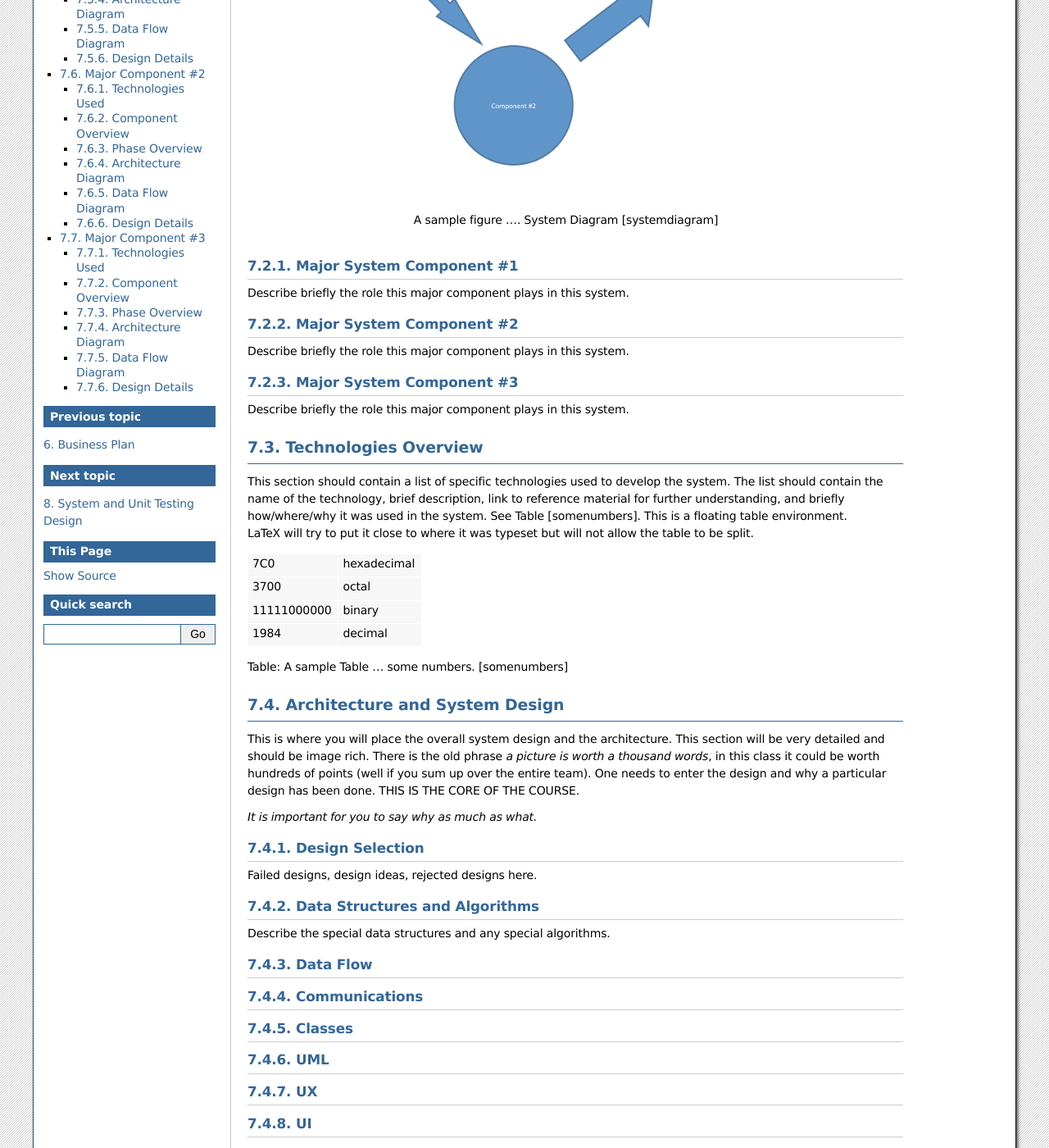
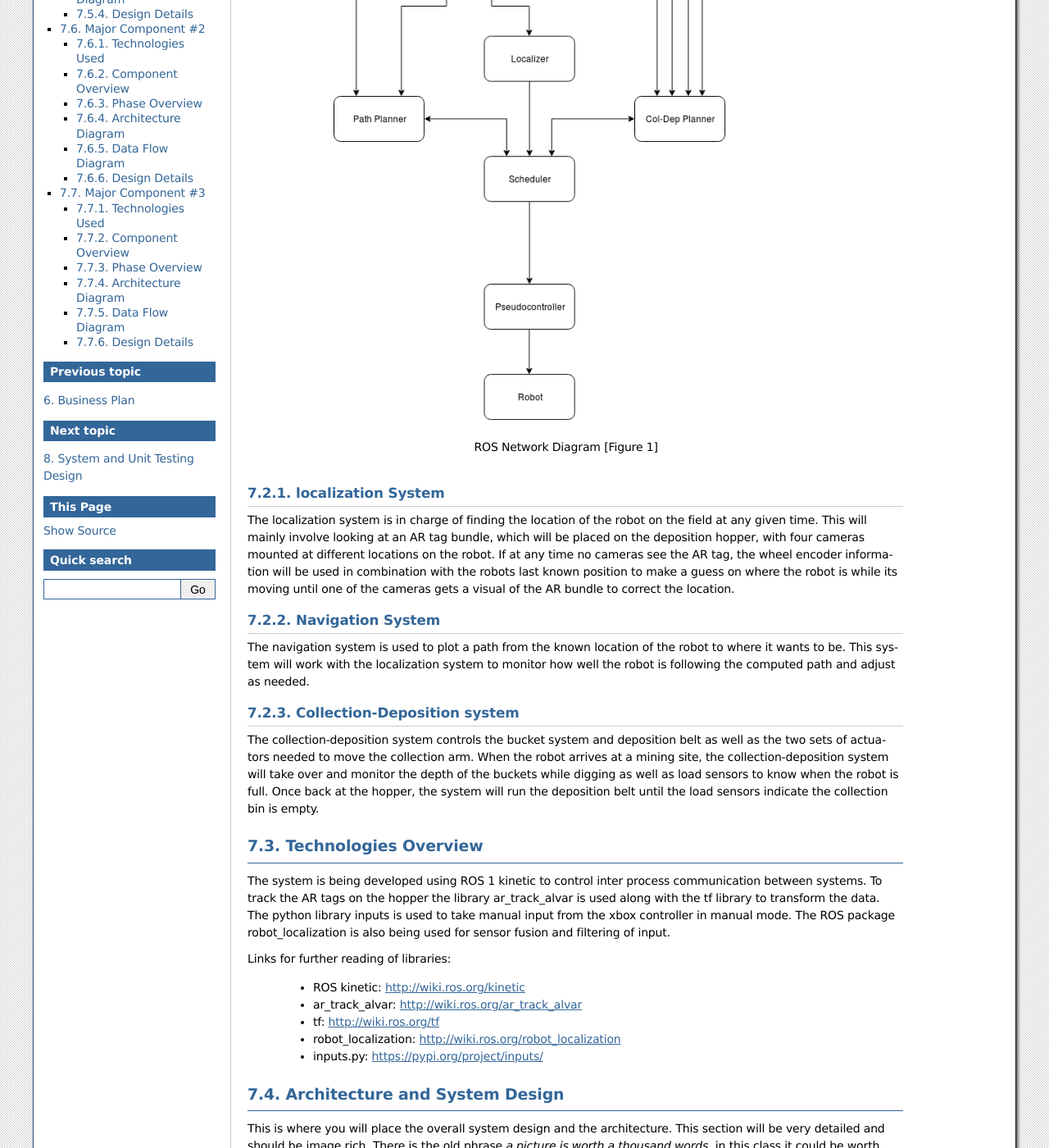
Before and after one commit to kaliRegenold/SeniorDesign, a Sphinx documentation site: the page built from DesignDoc/source/design.rst, in a window 1280 px wide and 1400 px high, scrolled down 622 px. Shown: the whole window at 82% size. Built offline with Sphinx 7.4.7, drawn with Linux system fonts in a browser that asks for light colours; pages that are not in the unit, such as notebooks, are missing from menus; some of the changed text lies outside the part shown.

Commit message:
WIP design and prototypes

```diff
--- a/DesignDoc/source/conf.py
+++ b/DesignDoc/source/conf.py
@@ -125,7 +125,7 @@ html_static_path = ['_static']
 #     ]
 # }
 
-html_title = 'Senior Design Project Name'
+html_title = 'Moonrockers'
 #html_logo = './logo.png'
 
 # -- Options for HTMLHelp output ------------------------------------------
--- a/DesignDoc/source/design.rst
+++ b/DesignDoc/source/design.rst
@@ -12,67 +12,72 @@ Design and Implementation
 Systems Goals
 -------------
 
-Briefly describe the overall goals this system plans to achieve. These
-goals are typically provided by the stakeholders. This is not intended
-to be a detailed requirements listing. Keep in mind that this section is
-still part of the Overview.
+The purpose of this system is to operate the robot autonomously for the
+full length of the competition.
 
 System Overview and Description
 -------------------------------
 
-Provide a more detailed description of the major system components
-without getting too detailed. This section should contain a high-level
-block and/or flow diagram of the system highlighting the major
-components. See Figure [systemdiagram]. This is a floating figure
-environment. LaTeX will try to put it close to where it was typeset but
-will not allow the figure to be split if moving it can not happen.
-Figures, tables, algorithms and many other floating environments are
-automatically numbered and placed in the appropriate type of table of
-contents. You can move these and the numbers will update correctly.
+The system consists of three major components: localization, navigation, and
+collection-deposition. The localization system is labeled as Localizer in
+figure 1. The navigation system is labeled as path planner, and the
+collection-deposition system is labeled as Col-Dep Planner. The localization
+system is responsible for keeping track of where the robot is on the field.
+The navigation system controls the path the robot will take to a different
+location. The collection-deposition system will control the collection components
+of the robot.
 
 .. figure:: ./diagram.png
-   :alt: A sample figure .... System Diagram [systemdiagram]
+   :alt: ROS Network Diagram [Figure 1]
    :width: 75.0%
 
-   A sample figure .... System Diagram [systemdiagram]
+   ROS Network Diagram [Figure 1]
 
-Major System Component #1
-~~~~~~~~~~~~~~~~~~~~~~~~~
+localization System
+~~~~~~~~~~~~~~~~~~~
 
-Describe briefly the role this major component plays in this system.
+The localization system is in charge of finding the location of the robot on the
+field at any given time. This will mainly involve looking at an AR tag bundle, which
+will be placed on the deposition hopper, with four cameras mounted at different
+locations on the robot. If at any time no cameras see the AR tag, the wheel encoder
+information will be used in combination with the robots last known position to make
+a guess on where the robot is while its moving until one of the cameras gets a visual
+of the AR bundle to correct the location.
 
-Major System Component #2
-~~~~~~~~~~~~~~~~~~~~~~~~~
+Navigation System
+~~~~~~~~~~~~~~~~~
 
-Describe briefly the role this major component plays in this system.
+The navigation system is used to plot a path from the known location of the robot
+to where it wants to be. This system will work with the localization system to monitor
+how well the robot is following the computed path and adjust as needed.
 
-Major System Component #3
-~~~~~~~~~~~~~~~~~~~~~~~~~
+Collection-Deposition system
+~~~~~~~~~~~~~~~~~~~~~~~~~~~~
 
-Describe briefly the role this major component plays in this system.
+The collection-deposition system controls the bucket system and deposition belt as
+well as the two sets of actuators needed to move the collection arm. When the robot
+arrives at a mining site, the collection-deposition system will take over and monitor
+the depth of the buckets while digging as well as load sensors to know when the robot
+is full. Once back at the hopper, the system will run the deposition belt until the
+load sensors indicate the collection bin is empty.
 
 Technologies Overview
 ---------------------
 
-This section should contain a list of specific technologies used to
-develop the system. The list should contain the name of the technology,
-brief description, link to reference material for further understanding,
-and briefly how/where/why it was used in the system. See
-Table [somenumbers]. This is a floating table environment. LaTeX will
-try to put it close to where it was typeset but will not allow the table
-to be split.
+The system is being developed using ROS 1 kinetic to control inter process
+communication between systems. To track the AR tags on the hopper the library
+ar_track_alvar is used along with the tf library to transform the data. The
+python library inputs is used to take manual input from the xbox controller in
+manual mode. The ROS package robot_localization is also being used for sensor
+fusion and filtering of input.
 
-+---------------+---------------+
-| 7C0           | hexadecimal   |
-+---------------+---------------+
-| 3700          | octal         |
-+---------------+---------------+
-| 11111000000   | binary        |
-+---------------+---------------+
-| 1984          | decimal       |
-+---------------+---------------+
+Links for further reading of libraries:
 
-Table: A sample Table ... some numbers. [somenumbers]
+    - ROS kinetic: http://wiki.ros.org/kinetic
+    - ar_track_alvar: http://wiki.ros.org/ar_track_alvar
+    - tf: http://wiki.ros.org/tf
+    - robot_localization: http://wiki.ros.org/robot_localization
+    - inputs.py: https://pypi.org/project/inputs/
 
 Architecture and System Design
 ------------------------------
@@ -117,7 +122,7 @@ UI
 MVVM, etc
 ~~~~~~~~~
 
-Major Component #1
+Localization System
 -------------------
 
 **If the following makes sense, use this outline, if not then modify the
@@ -136,67 +141,36 @@ without having to dig into the code.
 Technologies Used
 ~~~~~~~~~~~~~~~~~
 
-This section provides a list of technologies used for this component.
-The details for the technologies have already been provided in the
-Overview section.
+The ar_track_alvar library along with the tf library are used by this system. ar_track_alvar
+is used to get data about the ar tag bundle such as distance, and angles of rotation using
+the cameras. This was developed with a logitech webcam. Recently the cameras being used in the
+competition arrived and will be used for this system.
 
 Component Overview
 ~~~~~~~~~~~~~~~~~~
 
-This section can take the form of a list of features.
-
-Phase Overview
-~~~~~~~~~~~~~~
-
-This is an extension of the Phase Overview above, but specific to this
-component. It is meant to be basically a brief list with space for
-marking the phase status.
+The localization ROS node will spit out x and y coordinates of the center of the robot.
+The coordinate origin is still being determined. Right now the corner of the field with the
+hopper will be treated as (0,0) for the field. All the localization system will do is monitor which
+camera on the robot is seeing the ar tags, and use the position information about the camera relative to
+the robot as well as distance and rotation of the camera relative to the ar tag bundle to determine
+where the center of the robot it on the field and possibly return angle of rotation of the robot also.
 
 Architecture Diagram
 ~~~~~~~~~~~~~~~~~~~~~
 
-It is important to build and maintain an architecture diagram. However,
-it may be that a component is best described visually with a data flow
-diagram.
+.. figure:: ./Localization.png
+   :alt: Localization Diagram [Figure 2]
+   :width: 20.0%
 
-Data Flow Diagram
-~~~~~~~~~~~~~~~~~
-
-It is important to build and maintain a data flow diagram. However, it
-may be that a component is best described visually with an architecture
-diagram.
+   Localization Diagram [Figure 2]
 
 Design Details
 ~~~~~~~~~~~~~~
 
-This is where the details are presented and may contain subsections.
-Here is an example code listing:
-
-::
-
-    #include <stdio.h>
-    #define N 10
-    /* Block
-     * comment */
-
-    int main()
-    {
-        int i;
-
-        // Line comment.
-        puts("Hello world!");
-
-        for (i = 0; i < N; i++)
-        {
-            puts("Python is also great for programmers!");
-        }
-
-        return 0;
-    }
-
-This code listing is not floating or automatically numbered. If you want
-auto-numbering, but it in the algorithm environment (not algorithmic
-however) shown above.
+The localization system takes information from the AR Tag Transform library which is used to
+observe the ar tag bundle on the hopper and converts it into x y coordinates. An AR tag bundle
+is simple a collection of AR tags. Currently three are being used on the hopper.
 
 Major Component #2
 -------------------
```
Also changed, not shown: DesignDoc/source/Localization.png (added), DesignDoc/source/Navigation.png (added), DesignDoc/source/diagram.png.
